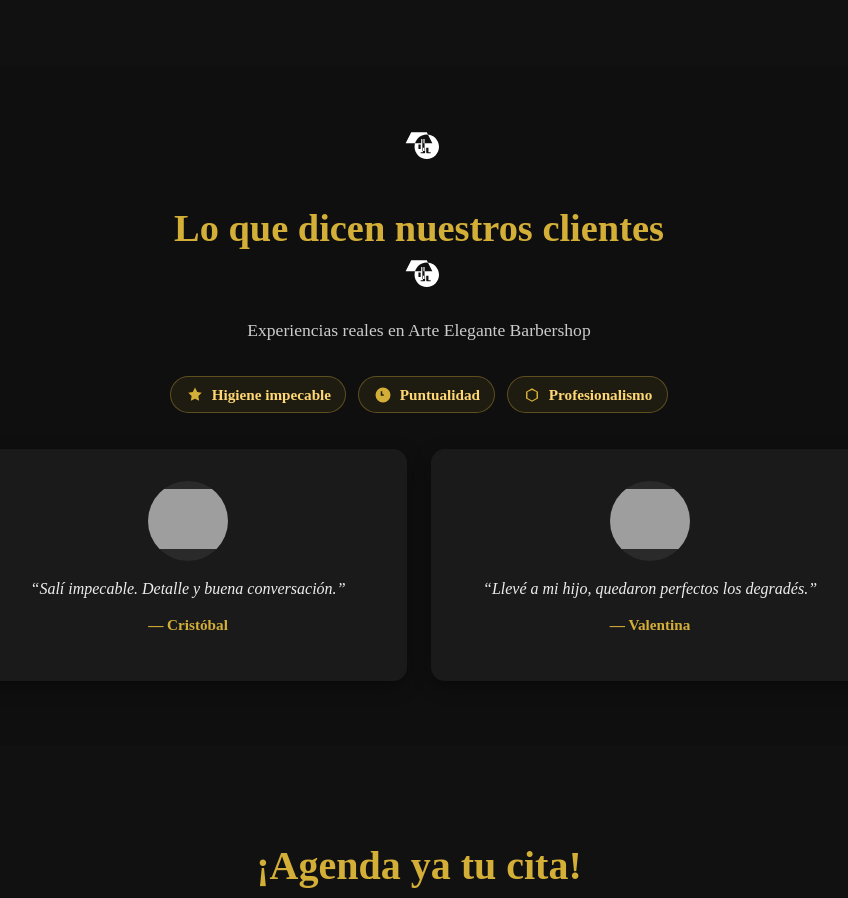
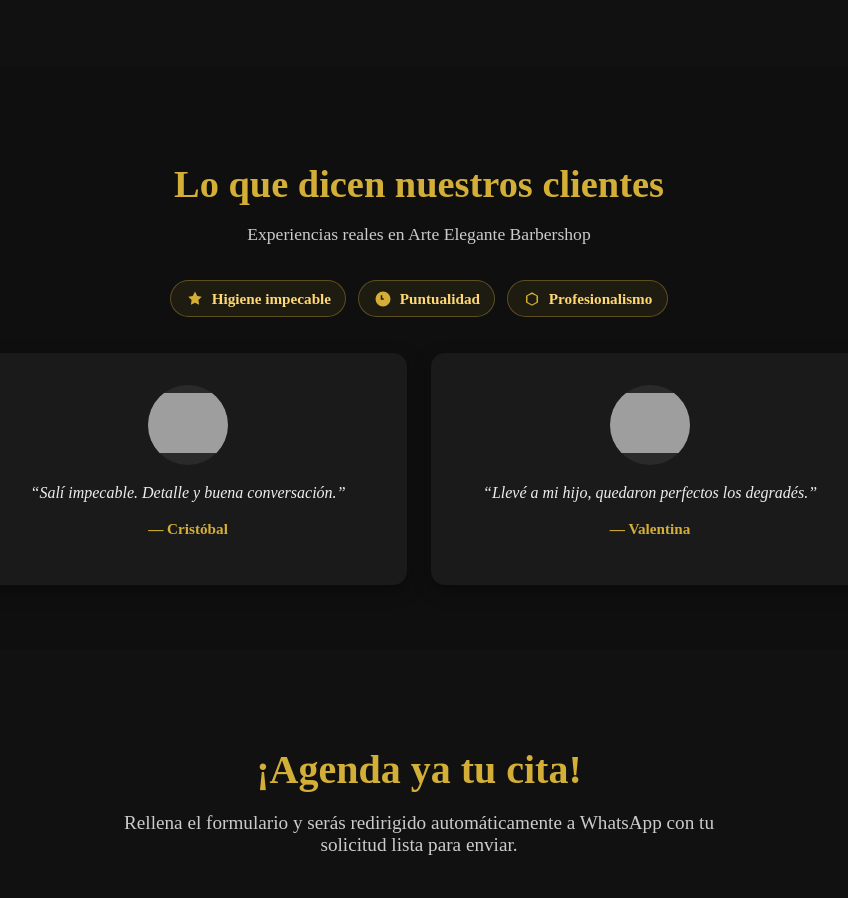
Before and after one commit to Marshelby/arte-elegante-barberia, a React (Vite) app: page / in a window 1280 px wide. Shown: the part 2420-3318 px from the top of the page, without its empty margins (221-1069 px from the left). Built offline with nearby package versions, Linux system fonts and the light colour scheme; grey boxes are pictures that could not be loaded.

Commit message:
Añadidas medallas doradas a título en sección Confianza con CSS y SVG

```diff
--- a/src/sections/Confianza.jsx
+++ b/src/sections/Confianza.jsx
@@ -24,35 +24,13 @@ const Icon = {
   ),
 };
 
-/* Medalla con brillo – tamaño controlado por el wrapper */
-const MedalIcon = () => (
-  <span className="medal-wrapper" aria-hidden="true">
-    <svg
-      className="medal-icon"
-      xmlns="http://www.w3.org/2000/svg"
-      viewBox="0 0 576 512"
-      width="40"
-      height="40"
-    >
-      <path
-        fill="currentColor"
-        d="M400 0H176L96 160h384L400 0zm176 208c0 97.2-78.8 176-176 176s-176-78.8-176-176 78.8-176 176-176 176 78.8 176 176zM352 96v64h-32V96h32zm-40 208h48c8.8 0 16-7.2 16-16V224h-32v64h-32v16zm144 0v-16h-32v-64h-32v64c0 8.8 7.2 16 16 16h48zm-88-32V96h-32v176h32zm-88-32h32v-64h-32v64z"
-      />
-    </svg>
-    <span className="medal-shine" />
-  </span>
-);
-
 const Confianza = () => (
   <section id="confianza" className="confianza-section">
-    <div className="confianza-title-wrap">
-      <MedalIcon />
-      <h2 className="confianza-titulo">Lo que dicen nuestros clientes</h2>
-      <MedalIcon />
-    </div>
-
+    {/* Título con medallas a los lados (por CSS) */}
+    <h2 className="confianza-titulo">Lo que dicen nuestros clientes</h2>
     <p className="confianza-subtitulo">Experiencias reales en Arte Elegante Barbershop</p>
 
+    {/* Franja de iconos */}
     <div className="confianza-icons">
       <div className="confianza-pill"><Icon.Clean /> Higiene impecable</div>
       <div className="confianza-pill"><Icon.Time /> Puntualidad</div>
```
